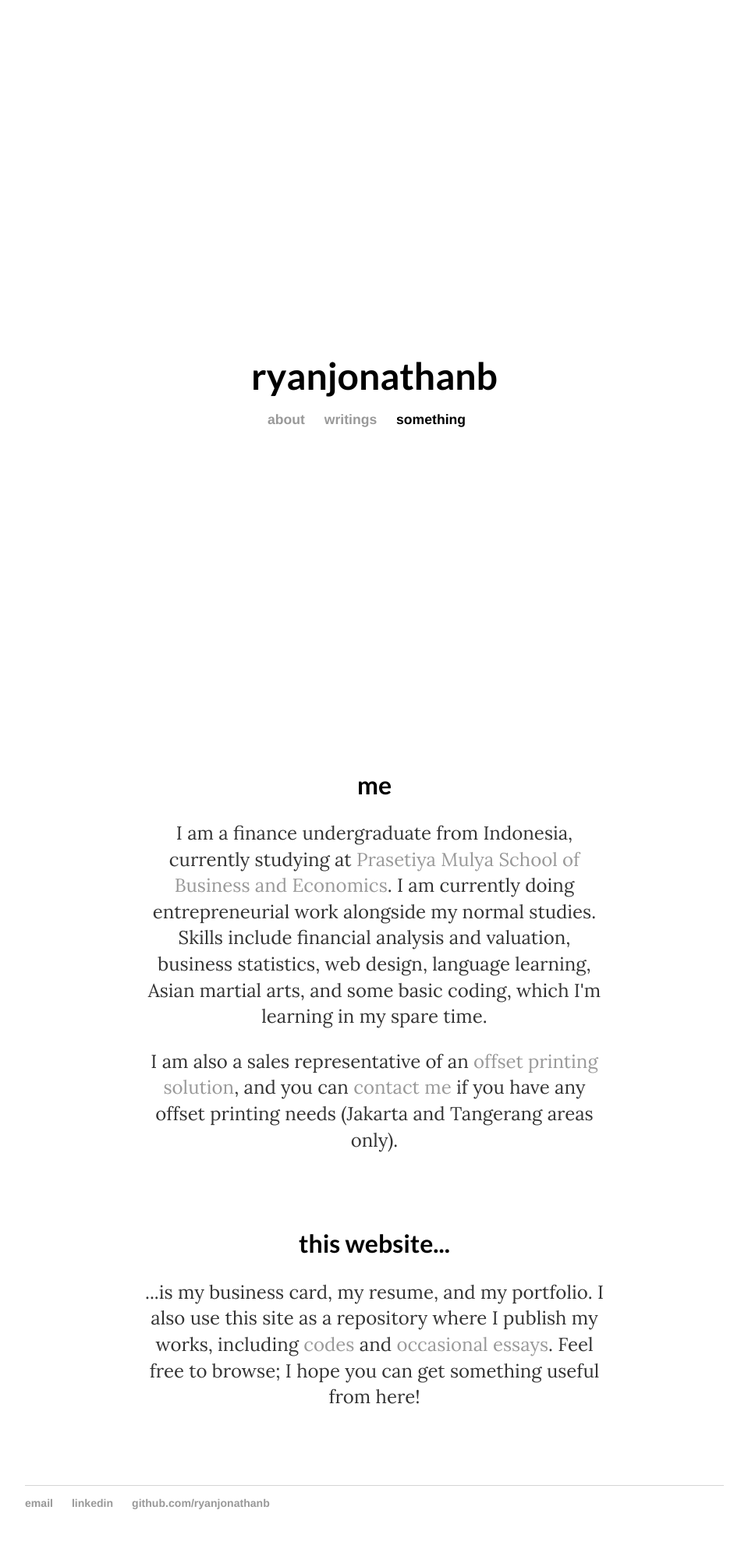
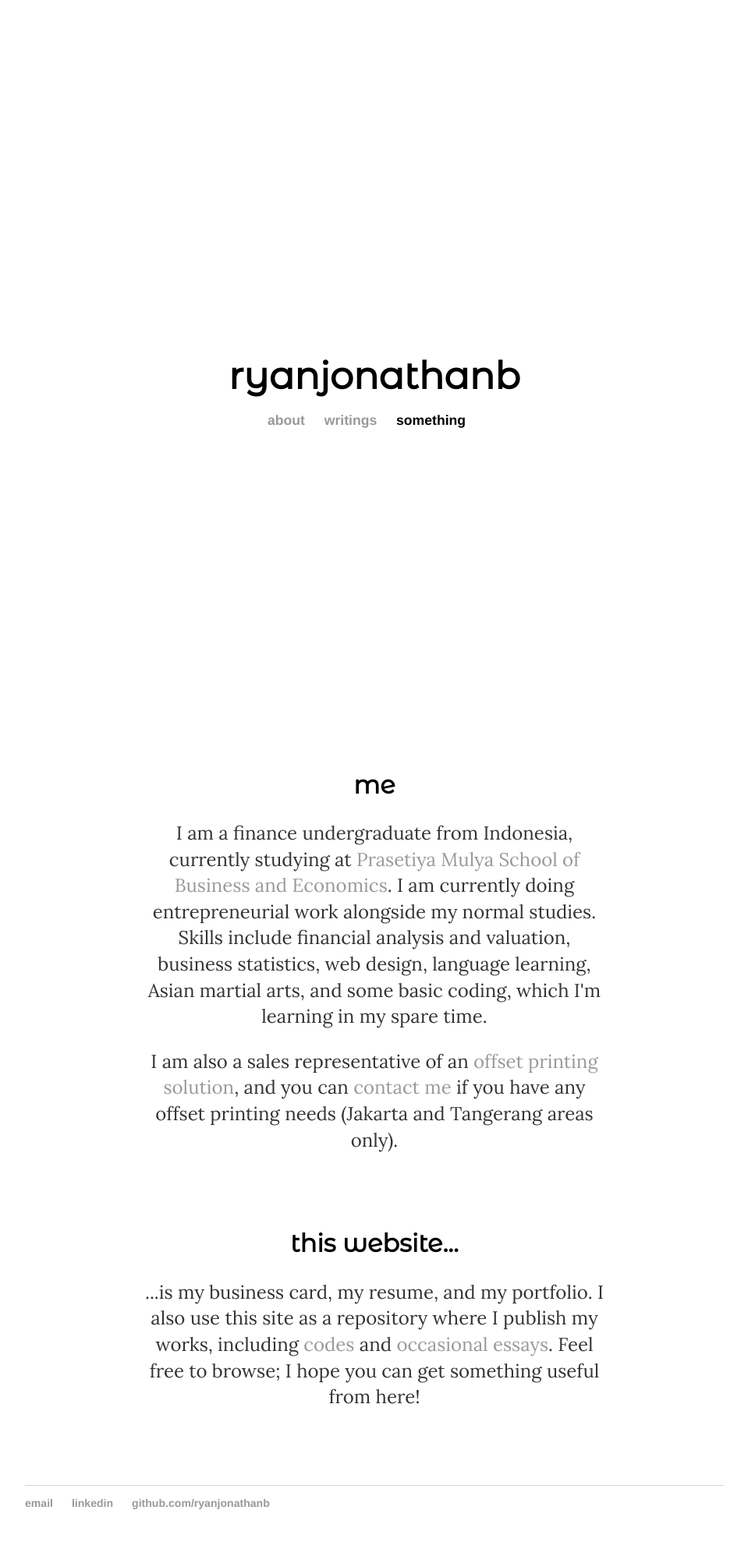
Before and after one commit to ryanjonathanb/ryanjonathanb.github.io, a Jekyll site: the page built from index.html, in a window 1280 px wide. Shown: the whole page at 78% size, without its empty margins (160-1119 px from the left). Built offline with Jekyll 4.4.1, drawn with Linux system fonts in a browser that asks for light colours.

Commit message:
anothet montserrat

```diff
--- a/_layouts/homepage.html
+++ b/_layouts/homepage.html
@@ -1,7 +1,7 @@
 <!DOCTYPE html>
 	<html>
 		<head>
-			<link href="https://fonts.googleapis.com/css?family=Lora|Lato:700|Montserrat" rel="stylesheet">
+			<link href="https://fonts.googleapis.com/css?family=Lora|Montserrat+Alternates" rel="stylesheet">
 			<title>{{ page.title }}</title>
 			<!-- link to main stylesheet -->
 			<link rel="stylesheet" type="text/css" href="/style.css">
--- a/style.css
+++ b/style.css
@@ -35,7 +35,7 @@
 }
 h1 {
     font-size: 3em;
-    font-family:'Lato'; 'Helvetica', 'Arial', 'Sans-Serif';
+    font-family:'Montserrat Alternates'; 'Helvetica', 'Arial', 'Sans-Serif';
 }
 h1.homepage {
     text-align: center;
@@ -44,7 +44,7 @@
 }
 h2 {
     font-size: 2em;
-    font-family:'Lato'; 'Helvetica', 'Arial', 'Sans-Serif';
+    font-family:'Montserrat Alternates'; 'Helvetica', 'Arial', 'Sans-Serif';
 }
 h2.homepage {
     text-align: center;
```
Also changed, not shown: 1 other file.
